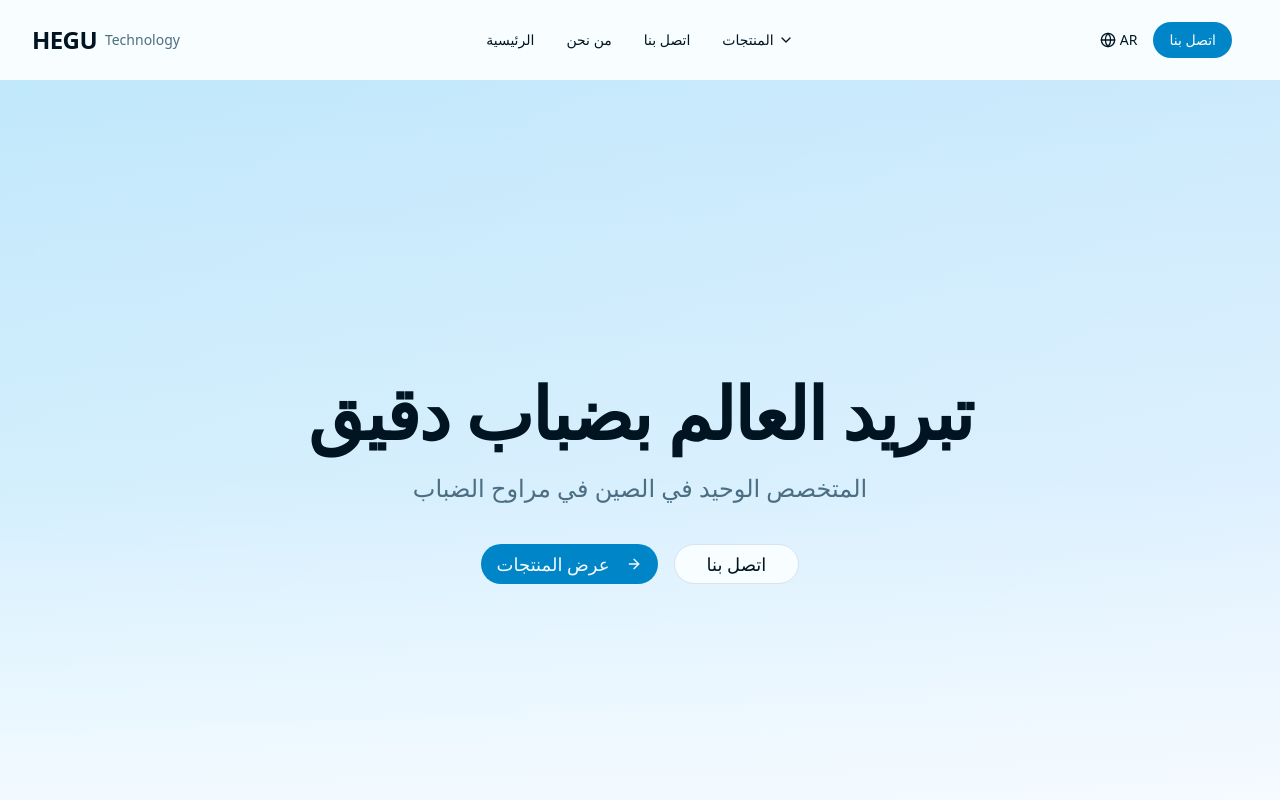
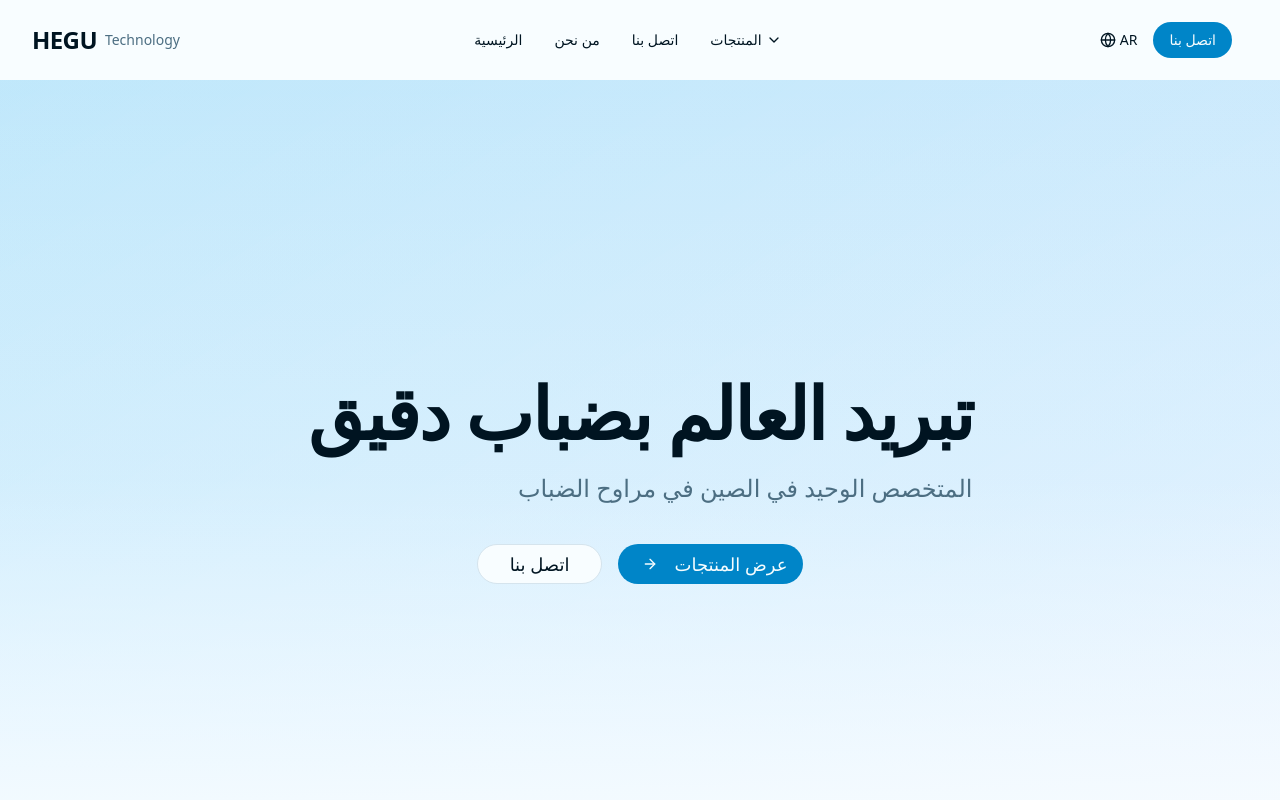
Before and after one commit to FRIDAY1611/hegu-technology-website, a Next.js app: page /ar/ in a window 1280 px wide. Shown: the top 800 px of the page. Built offline with nearby package versions, Linux system fonts and the light colour scheme.

Commit message:
feat: 为阿拉伯语添加RTL（从右到左）支持

```diff
--- a/src/app/[locale]/layout.tsx
+++ b/src/app/[locale]/layout.tsx
@@ -1,3 +1,6 @@
+'use client';
+
+import { useParams } from 'next/navigation';
 import Header from '@/components/shared/Header';
 import Footer from '@/components/shared/Footer';
 
@@ -6,13 +9,24 @@ export default function LocaleLayout({
 }: {
   children: React.ReactNode;
 }) {
+  const params = useParams();
+  const locale = params.locale as string;
+  const isRTL = locale === 'ar';
+
   return (
-    <div className="relative min-h-screen flex flex-col">
-      <Header />
-      <main className="flex-1">
+    <div className={`relative min-h-screen flex flex-col ${isRTL ? 'rtl' : ''}`}>
+      {/* Header 始终保持 LTR */}
+      <div className="ltr">
+        <Header />
+      </div>
+      {/* 主要内容根据语言设置方向 */}
+      <main className={`flex-1 ${isRTL ? 'rtl' : ''}`}>
         {children}
       </main>
-      <Footer />
+      {/* Footer 根据语言设置方向 */}
+      <div className={isRTL ? 'rtl' : ''}>
+        <Footer />
+      </div>
     </div>
   );
 }
--- a/src/app/globals.css
+++ b/src/app/globals.css
@@ -126,10 +126,54 @@
 @layer base {
   * {
     @apply border-border outline-ring/50;
-
   }
   body {
     @apply bg-background text-foreground font-sans;
+  }
 
+  /* RTL 支持 */
+  .rtl {
+    direction: rtl;
+    text-align: right;
+  }
+
+  .rtl * {
+    text-align: right;
+  }
+
+  /* 强制 LTR 的元素 */
+  .ltr {
+    direction: ltr;
+    text-align: left;
+  }
+
+  .ltr * {
+    text-align: left;
+  }
+
+  /* RTL 特定的间距调整 */
+  .rtl .ml-2 {
+    margin-left: 0;
+    margin-right: 0.5rem;
+  }
+
+  .rtl .mr-2 {
+    margin-right: 0;
+    margin-left: 0.5rem;
+  }
+
+  .rtl .space-x-2 > * + * {
+    margin-left: 0;
+    margin-right: 0.5rem;
+  }
+
+  .rtl .space-x-4 > * + * {
+    margin-left: 0;
+    margin-right: 1rem;
+  }
+
+  .rtl .space-x-8 > * + * {
+    margin-left: 0;
+    margin-right: 2rem;
   }
 }
```
